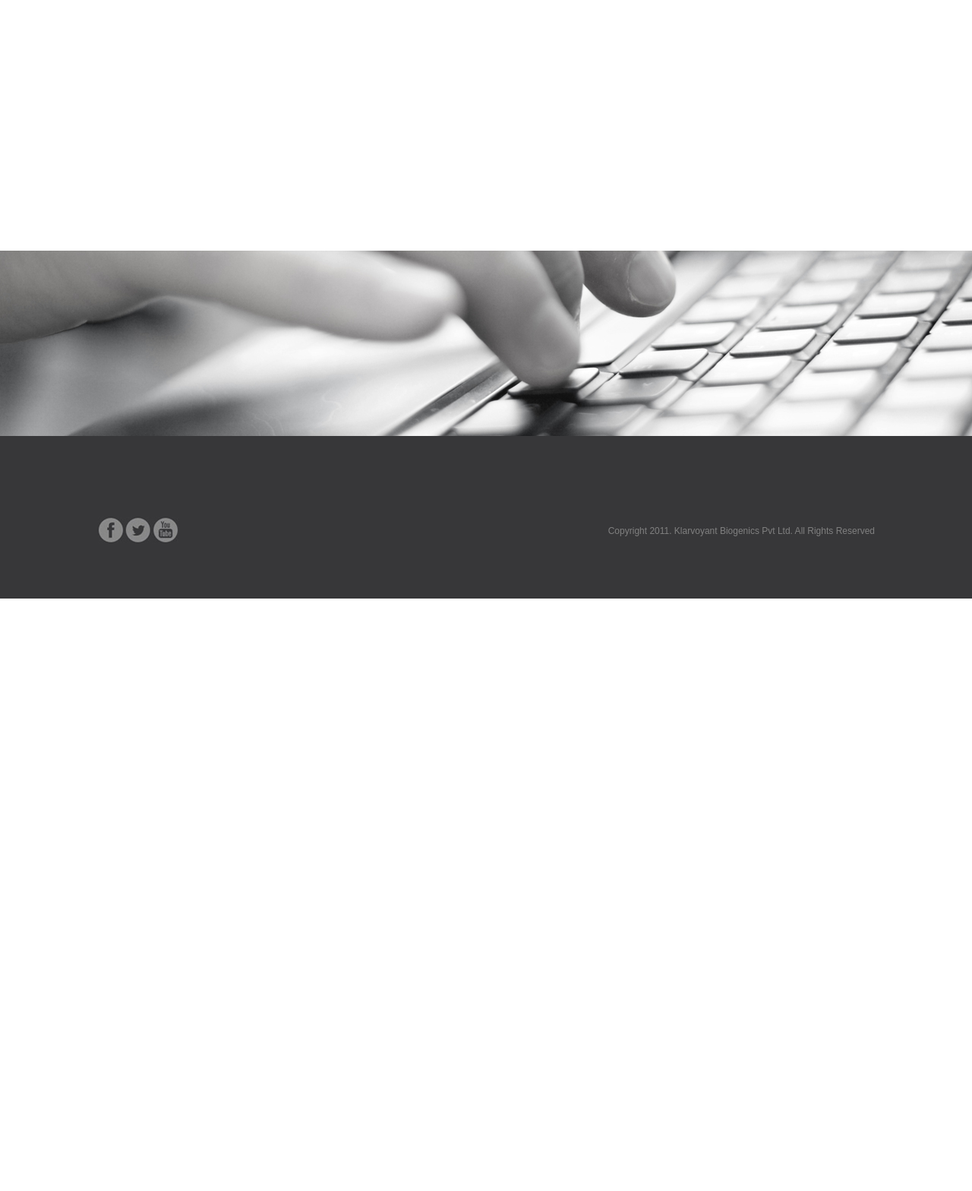
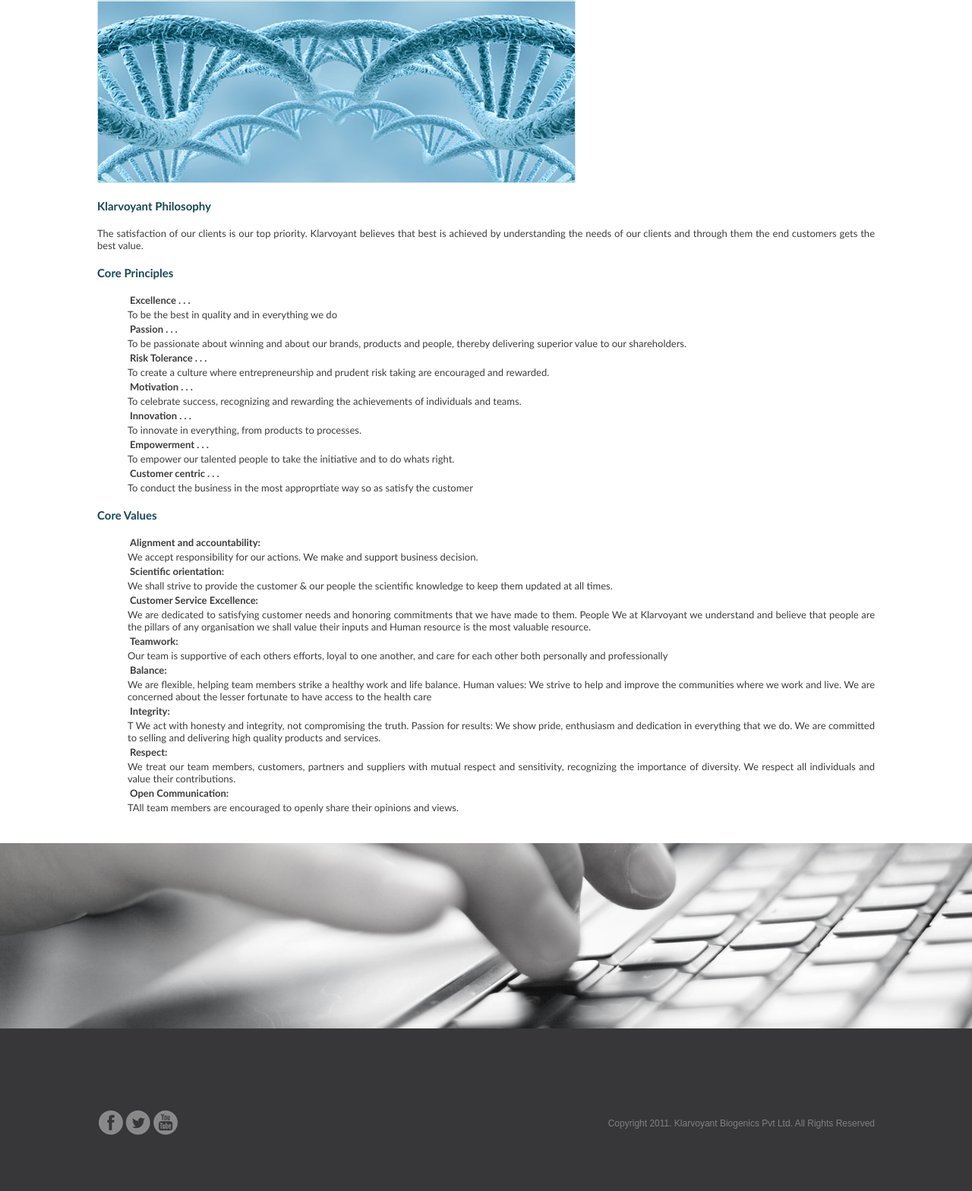
Before and after one commit to technomicssolutions/klarvoyant, a Django app: template klarvoyant/web/templates/core_values.html in a window 1280 px wide. Shown: the part 108-1676 px from the top of the page at 76% size. Before the commit the page ends 896 px from the top, so only its background shows below. Run offline with Django 3.2, Linux system fonts and the light colour scheme; the template is opened without the code that fills it, so the values that code supplies are empty; parts of the project's set-up code (start-up, migrations or seed data) failed here and were passed over.

Commit message:
Changes in model, views, html files

```diff
--- a/klarvoyant/web/admin.py
+++ b/klarvoyant/web/admin.py
@@ -35,7 +35,7 @@ class SubmenuInline(admin.TabularInline):
 
 class MenuAdmin(admin.ModelAdmin):
     inlines = [SubmenuInline]
-    list_display = ('title', 'slug', 'order')
+    list_display = ('title', 'slug', 'order', 'template')
     exclude = ('slug',)
 
 class LogoAdmin(admin.ModelAdmin):
--- a/klarvoyant/web/models.py
+++ b/klarvoyant/web/models.py
@@ -67,6 +67,7 @@ class Menu(Dates):
     title = models.CharField('Menu', max_length = 50, help_text = 'Name of the menu')
     slug = models.CharField('Slug', max_length = 100, help_text = 'Slug of the menu')
     order = models.IntegerField('Order', max_length = 10, default = '1', help_text = 'Order of the menus')
+    template = models.CharField('Template Name', max_length = 100, default = 'name of the template', help_text= 'Name of the Template')
     # banner_image = models.ImageField(upload_to='uploads/images/', help_text="Upload banner to be displayed in the corresponding page")
 
     class Meta:
--- a/klarvoyant/web/static/css/style.css
+++ b/klarvoyant/web/static/css/style.css
@@ -439,3 +439,48 @@ input[type="file"] > input[type="button"]::-moz-focus-inner {
     font-family: "Trebuchet MS";
     color: #3C3C3C;
 }
+#consulting .left_contents {
+    float: left;
+    width: 49%;
+    height: auto;
+}
+#consulting .container .content .right_image {
+    display: block;
+    float:right;
+    width: 49%;
+    height: auto;
+    margin: 0 0 0 15px;
+}
+#consulting .container .content {
+    height: 675px;
+}
+#consulting .consulting_head {
+    color: #164751;
+    font: bold 15px/30px "Trebuchet MS";
+}
+#core_values .container .content {
+    height: 1080px;
+}
+#core_values .core_values_head {
+    color: #164751;
+    font: bold 15px/30px "Trebuchet MS";
+}
+#core_values .container .content p {
+    color: #3C3C3C;
+    font-family: "Trebuchet MS";
+    margin-top: 0;
+}
+#core_values .container .content .contents .content_top p {
+    color: #3C3C3C;
+    font-family: "Trebuchet MS";
+    margin-top: 0;
+}
+#core_values .container .content .contents .content_top ul li {
+    list-style: none;
+    font-weight: normal;
+    font-family: "Trebuchet MS";
+    color: #3C3C3C;
+}
+#core_values .container .content .contents .content_top ul li h4 {
+    margin: 3px;
+}
--- /dev/null
+++ b/klarvoyant/web/static/js/core_values.js
@@ -0,0 +1,5 @@
+window.addEvent('domready', function(){
+	$(nephro).show();
+	$(fertility).hide();
+	$(news).hide();
+}
--- a/klarvoyant/web/templates/base.html
+++ b/klarvoyant/web/templates/base.html
@@ -13,6 +13,7 @@
             <script type="text/javascript" src="/static/js/mootools-core-1.4.2-full-compat-yc.js"></script>
             <script type="text/javascript" src="/static/js/mootools-more-1.4.0.1.js"></script>
             <script type="text/javascript" src="/static/js/slideshow.js"></script>
+            <script type="text/javascript" src="/static/js/core_values.js"></script>
         {% endblock script %}
         <title>Klarvoyant - {% block title %}{% endblock title %}</title>
 
--- a/klarvoyant/web/templates/core_values.html
+++ b/klarvoyant/web/templates/core_values.html
@@ -4,6 +4,45 @@
 {% block title %}Core Values{% endblock title %}
 {% block body_id %}core_values{% endblock body_id %}
 {% block banner %}
+	<div class="banner_image">
+		<img src="/static/images/banners/klarvoyant_banner.jpg">
+	</div>
 {% endblock banner %}
 {% block content %}
+	<div class="core_values_contents">
+		<h2 class="core_values_head">Klarvoyant Philosophy</h2>
+		<p>The satisfaction of our clients is our top priority. Klarvoyant believes that best is achieved by understanding the needs of our clients and through them the end customers gets the best value.</p>
+		<div class="contents">
+			<div class="content_top">
+				<h2 class="core_values_head">Core Principles</h2>
+				<ul>
+					<li><h4>Excellence . . .</h4>To be the best in quality and in everything we do</li>
+					<li><h4>Passion . . .</h4>To be passionate about winning and about our brands, products and people, thereby delivering superior value to our shareholders.</li>
+					<li><h4>Risk Tolerance . . .</h4>To create a culture where entrepreneurship and prudent risk taking are encouraged and rewarded.</li>
+					<li><h4>Motivation . . .</h4>To celebrate success, recognizing and rewarding the achievements of individuals and teams.</li>
+					<li><h4>Innovation . . .</h4>To innovate in everything, from products to processes.</li>
+					<li><h4>Empowerment . . .</h4>To empower our talented people to take the initiative and to do whats right.</li>
+					<li><h4>Customer centric . . .</h4>To conduct the business in the most approprtiate way so as satisfy the customer </li>
+				</ul>
+			</div>
+			<div class="content_top">
+				<h2 class="core_values_head">Core Values</h2>
+				<ul>
+					<li><h4>Alignment and accountability:</h4>We accept responsibility for our actions. We make and support business decision.</li>
+					<li><h4>Scientific orientation:</h4>We shall strive to provide the customer & our people the scientific knowledge to keep them updated at all times.</li>
+					<li><h4>Customer Service Excellence:</h4>We are dedicated to satisfying customer needs and honoring commitments that we have made to them.
+
+					People We at Klarvoyant we understand and believe that people are the pillars of any organisation we shall value their inputs and Human resource is the most valuable resource.</li>
+					<li><h4>Teamwork:</h4>Our team is supportive of each others efforts, loyal to one another, and care for each other both personally and professionally</li>
+					<li><h4>Balance:</h4>We are flexible, helping team members strike a healthy work and life balance.
+					Human values: We strive to help and improve the communities where we work and live. We are concerned about the lesser fortunate to have access to the health care </li>
+					<li><h4>Integrity:</h4>T We act with honesty and integrity, not compromising the truth.
+					Passion for results: We show pride, enthusiasm and dedication in everything that we do. We are committed to selling and delivering high quality products and services.
+					</li>
+					<li><h4>Respect:</h4>We treat our team members, customers, partners and suppliers with mutual respect and sensitivity, recognizing the importance of diversity. We respect all individuals and value their contributions.</li>
+					<li><h4>Open Communication:</h4>TAll team members are encouraged to openly share their opinions and views.</li>
+				</ul>
+			</div>
+		</div>
+	</div>
 {% endblock content %}
--- a/klarvoyant/web/templates/cro.html
+++ b/klarvoyant/web/templates/cro.html
@@ -5,7 +5,7 @@
 {% block body_id %}cro{% endblock body_id %}
 {% block banner %}
 	<div class="banner_image">
-		<img src="/static/images/banners/klarvoyant_banner.png">
+		<img src="/static/images/banners/klarvoyant_banner.jpg">
 	</div>
 {% endblock banner %}
 {% block content %}
--- a/klarvoyant/web/templates/manufacturing.html
+++ b/klarvoyant/web/templates/manufacturing.html
@@ -5,7 +5,7 @@
 {% block body_id %}manufacturing{% endblock body_id %}
 {% block banner %}
 	<div class="banner_image">
-		<img src="/static/images/banners/klarvoyant_banner.png">
+		<img src="/static/images/banners/klarvoyant_banner.jpg">
 	</div>
 {% endblock banner %}
 {% block content %}
--- a/klarvoyant/web/views.py
+++ b/klarvoyant/web/views.py
@@ -24,7 +24,6 @@ try:
 except:
     logo = ''
 def home(request):
-    print "in home"
     try:
         if Slideshow.objects.count():
             slideshow = Slideshow.objects.latest('id')
@@ -42,16 +41,18 @@ def home(request):
 
 def rendermenu(request, menuslug):
     if menuslug:
-        template = "%s.html" % menuslug
         aboutus = ''
         form = ''
         menu = Menu.objects.get(slug=menuslug)
+        template = menu.template
         sub_menus = menu.submenu_set.all()
         if sub_menus.count():
             return rendersubmenu(request, menuslug, sub_menus[0].slug)
 
         if menuslug == 'about_us':
             aboutus = Aboutus.objects.latest('id')
+        elif menuslug == 'home':
+            return home(request)
         elif menuslug == 'contact_us':
             form = ContactUsForm()
         context = {
```
Also changed, not shown: klarvoyant/web/templates/consulting.html (+12 -0 lines), klarvoyant/web/templates/product_portfolio.html (deleted, +0 -9 lines), klarvoyant/web/templates/scientific_info.html (deleted, +0 -9 lines), klarvoyant/web/templates/scientific_information.html (+22 -0 lines), klarvoyant/web/migrations/0003_auto__add_field_menu_template.py (added), klarvoyant/web/static/images/banners/klarvoyant_banner.jpg (added), klarvoyant/web/static/images/consulting.jpg (added), klarvoyant/web/static/images/consulting_right.jpg (added).
